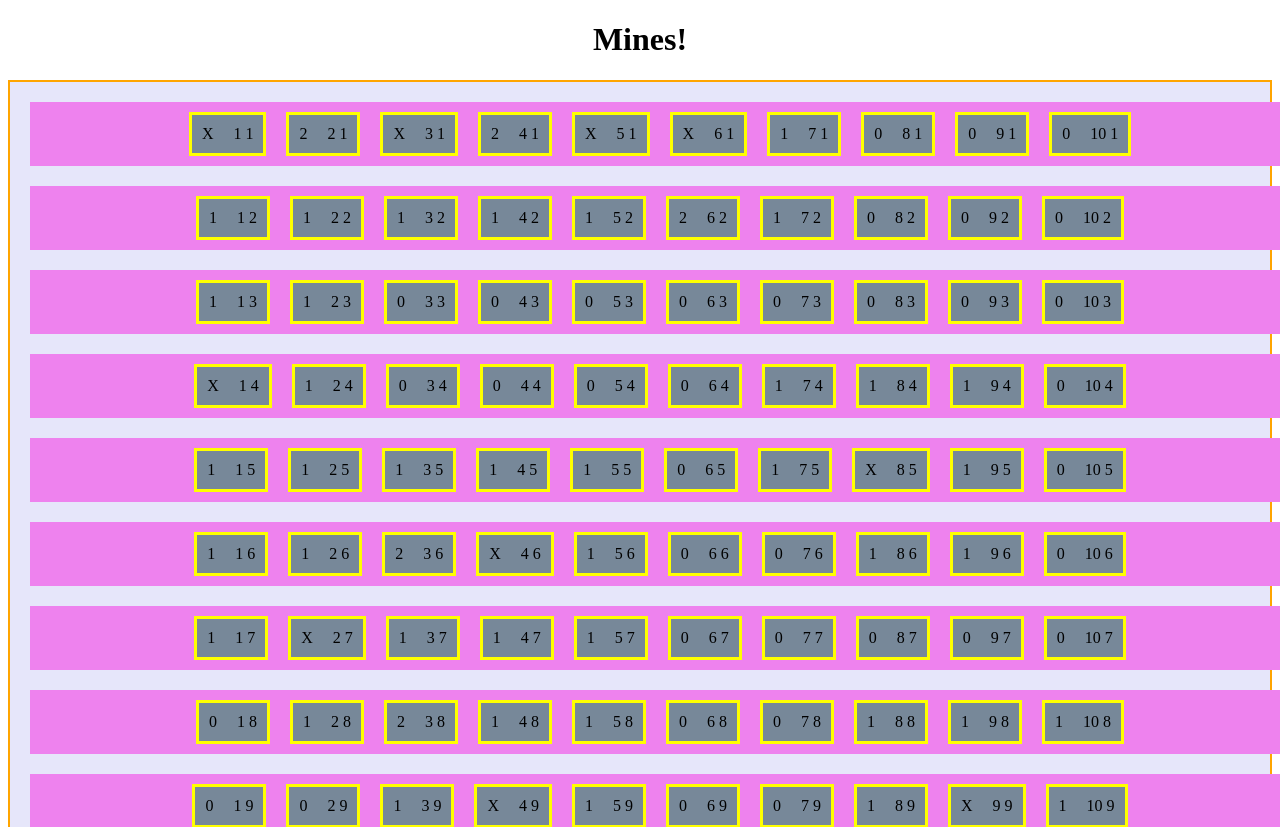
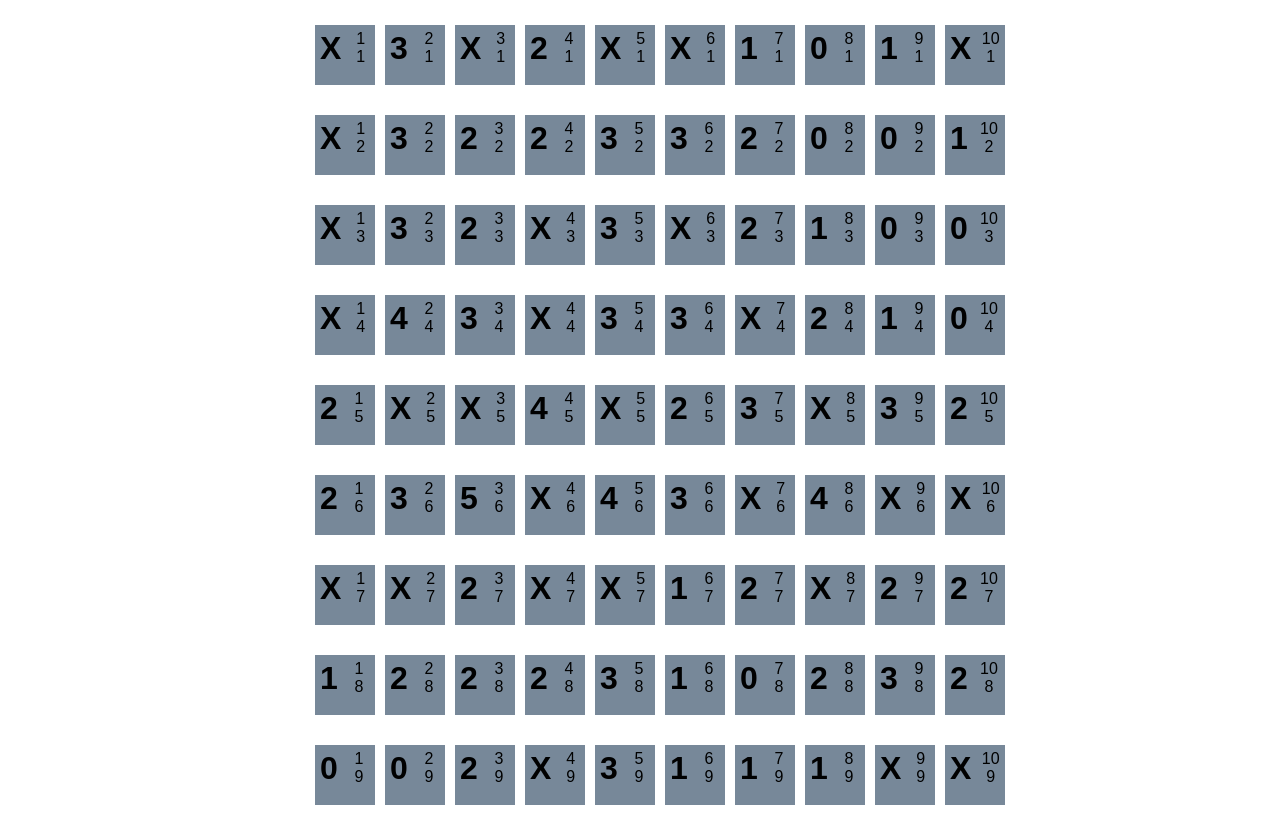
Before and after one commit to baniaf9897/_Mines, an Angular app: page / in a window 1280 px wide. Shown: the top 827 px of the page. Built offline with nearby package versions, Linux system fonts and the light colour scheme.

Commit message:
a bit css stuff

```diff
--- a/src/app/app.component.html
+++ b/src/app/app.component.html
@@ -1,7 +1,4 @@
-<div style="text-align:center">
-  <h1>
-   {{ title }}!
-  </h1>
+
   <app-minesweeper
   [game] = "game"
   ></app-minesweeper>
--- a/src/app/app.component.ts
+++ b/src/app/app.component.ts
@@ -19,7 +19,7 @@ export class AppComponent {
   }
 
   startGame(){
-    this.game = this.gameService.createGame(10,10,10)
+    this.game = this.gameService.createGame(30,10,10)
     //starting game here
     // calling service for distributing mines and creating game
   }
--- a/src/app/minesweeper/minesweeper.component.css
+++ b/src/app/minesweeper/minesweeper.component.css
@@ -1,4 +1,6 @@
 .minesweeper{
-    background:lavender;
-    border: 2px solid orange;
+    width: 100%;
+    height: 100%;
+    font-family: 'Poppins', sans-serif;
+
 }
--- a/src/app/row/row.component.css
+++ b/src/app/row/row.component.css
@@ -1,6 +1,5 @@
 .row{
     display:block;
     width: 100%;
-    background:violet;
     margin: 20px;
 }
--- a/src/app/tile/tile.component.css
+++ b/src/app/tile/tile.component.css
@@ -1,9 +1,10 @@
 *{
-    margin:10px;
+    margin:5px;
 }
 .tile{
+    height: 60px;
+    width: 60px;
     display: inline-flex;
     position:relative;
     background:lightslategray;
-    border: 3px solid yellow;
 }
--- a/src/app/tile/tile.component.html
+++ b/src/app/tile/tile.component.html
@@ -1,4 +1,4 @@
 <div class="tile">
-  <p>{{field.value}}</p>
+  <h1>{{field.value}}</h1>
   <p>{{field.x}} {{field.y}}</p>
 </div>
--- a/src/styles.css
+++ b/src/styles.css
@@ -1 +1,6 @@
 /* You can add global styles to this file, and also import other style files */
+*{
+    margin:0px;
+    padding:0px;
+    text-align: center;
+}
```
